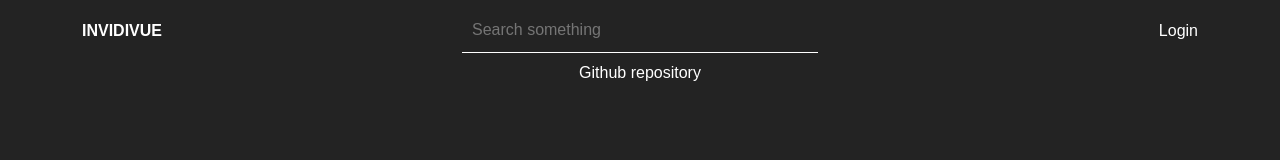
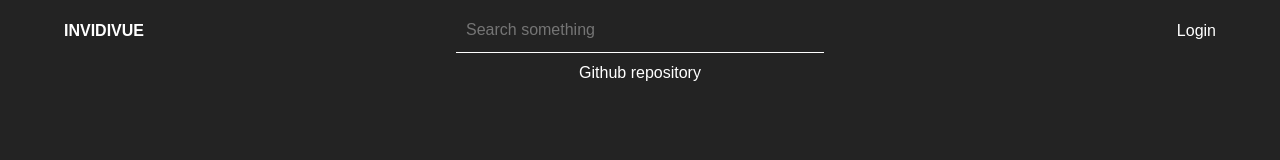
Before and after one commit to 89Q12/invidivue, a Vue app in the folder frontend/: page / in a window 1280 px wide. Shown: the top 160 px of the page. Built offline with nearby package versions, Linux system fonts and the light colour scheme.

Commit message:
Adjusted spacing

```diff
--- a/frontend/src/components/Header.vue
+++ b/frontend/src/components/Header.vue
@@ -1,5 +1,5 @@
 <template>
-	<header class="container">
+	<header class="mx-auto mt-auto">
 		<div class="navbar row">
 			<div class="col-4">
 				<router-link to="/" class="fw-bold">INVIDIVUE</router-link>
@@ -43,7 +43,7 @@ export default {
 		})
 		async function search() {
 			if (searchParams.value != '') {
-				await store.dispatch('get_search_result', searchParams.value);
+				store.dispatch('get_search_result', searchParams.value);
 				router.push({ path: 'search', query: { query: searchParams.value } })
 			}
 		}
```
